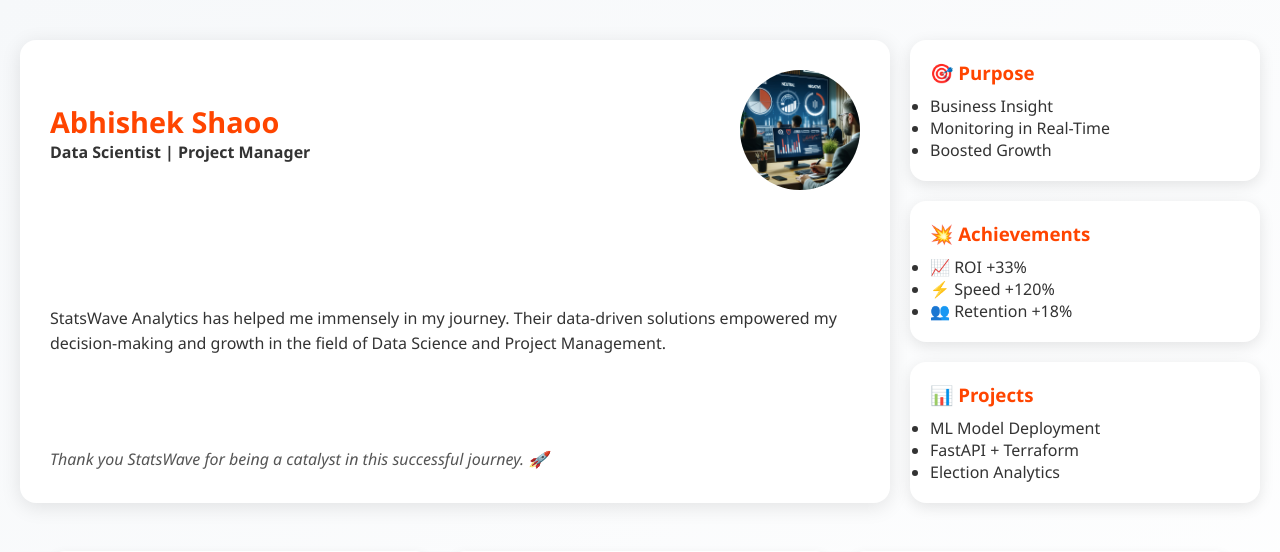
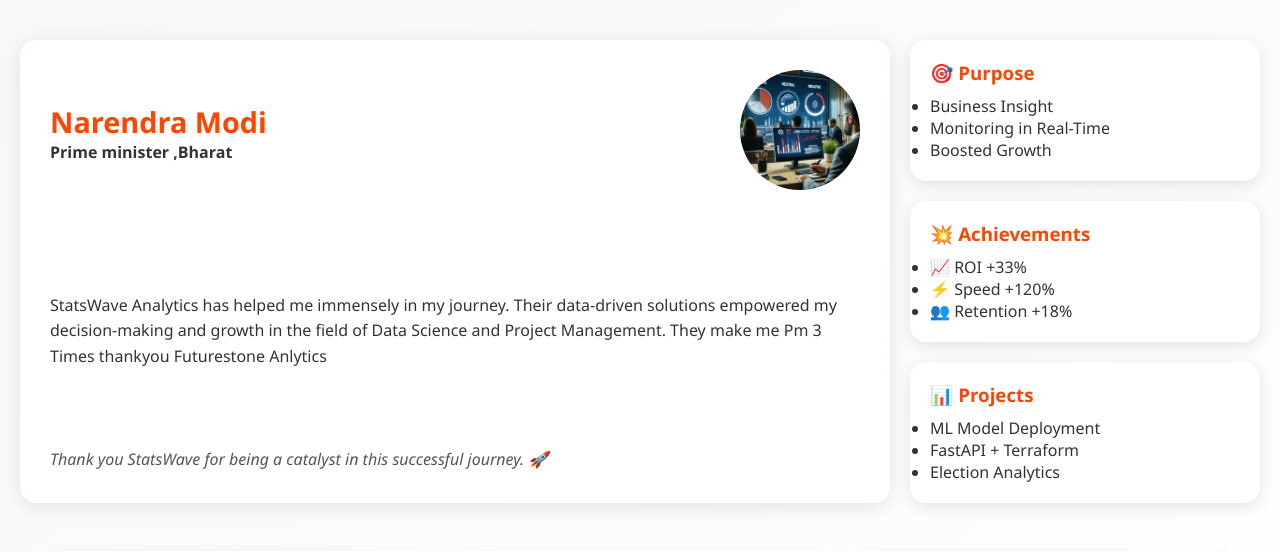
Before and after one commit to abhisheksahoo15/Futurestone.in, a FastAPI app: template templates/case-study/case1.html in a window 1280 px wide. Shown: the top 552 px of the page. Run offline with FastAPI, Linux system fonts and the light colour scheme; the template is opened without the code that fills it, so the values that code supplies are empty.

Commit message:
change in the index. html

```diff
--- a/main.py
+++ b/main.py
@@ -43,7 +43,7 @@ async def carrear(request: Request):
 
 @app.get("/case-study/")
 async def case_study(request: Request):
-    return templates.TemplateResponse("case-study.html", {"request": request})
+    return templates.TemplateResponse("/case-study/case1.html", {"request": request})
 
 @app.get("/contact_us/")
 async def contact_us(request: Request):
--- a/templates/case-study/case1.html
+++ b/templates/case-study/case1.html
@@ -158,8 +158,8 @@
   <div class="big-card">
     <div class="profile-section">
       <div class="profile-text">
-        <h2>Abhishek Shaoo</h2>
-        <p><strong>Data Scientist | Project Manager</strong></p>
+        <h2>Narendra Modi</h2>
+        <p><strong>Prime minister ,Bharat</strong></p>
       </div>
       <div class="profile-image">
         <img src="/static/images/sentiment.jpg" alt="Profile Photo">
@@ -167,7 +167,7 @@
     </div>
 
     <div class="description">
-      <p>StatsWave Analytics has helped me immensely in my journey. Their data-driven solutions empowered my decision-making and growth in the field of Data Science and Project Management.</p>
+      <p>StatsWave Analytics has helped me immensely in my journey. Their data-driven solutions empowered my decision-making and growth in the field of Data Science and Project Management. They make me Pm 3 Times thankyou Futurestone Anlytics</p>
     </div>
 
     <div class="thank-you">
--- a/templates/index.html
+++ b/templates/index.html
@@ -41,7 +41,7 @@
 
         The future isn’t predicted — it’s built. With us. <br>
     <strong>~ futurestone.in</strong></p>
-      <a href="#services"><button>Get Started</button></a>
+      <a href="/analytics/"><button>Test Our Models - Free</button></a>
     </div>
   </section>
 
@@ -120,7 +120,7 @@
     </div>
     <div class="team-cards">
       <div class="team-card">
-        <h3>Abhishek Sahoo</h3>
+        <h3>abcdef</h3>
         <p>Founder & Data Scientist</p>
       </div>
       <div class="team-card">
```
